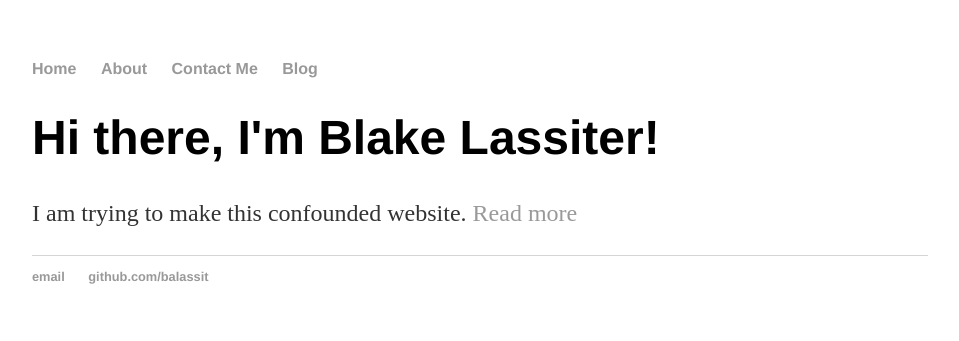
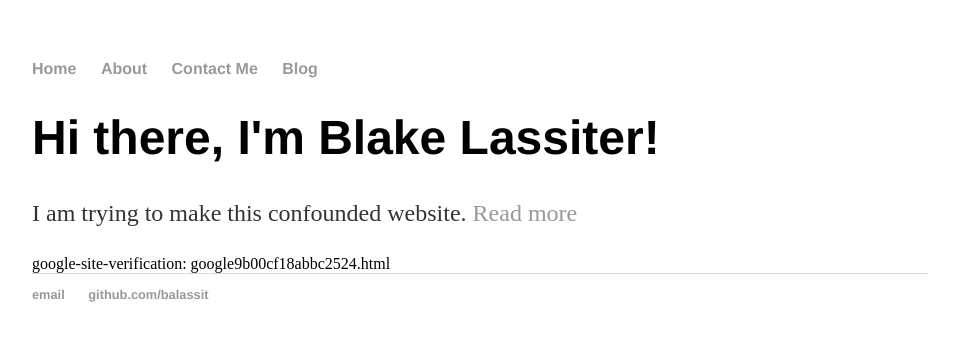
Before and after one commit to balassit/balassit.github.io, a Jekyll site: the page built from index.html, in a window 1280 px wide. Shown: the top 341 px of the page, without its empty margins (160-1119 px from the left). Built offline with Jekyll 4.4.1, drawn with Linux system fonts in a browser that asks for light colours.

Commit message:
Update index.html

```diff
--- a/index.html
+++ b/index.html
@@ -5,4 +5,5 @@ title: Blake Lassiter
 <div class="blurb">
 	<h1>Hi there, I'm Blake Lassiter!</h1>
 	<p>I am trying to make this confounded website. <a href="/about">Read more</a></p>
+	google-site-verification: google9b00cf18abbc2524.html
 </div><!-- /.blurb -->
```
